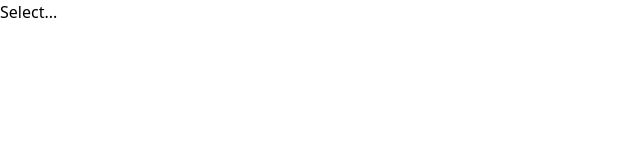
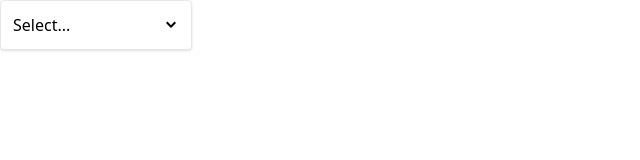
Before and after one commit to GReaper-DEV/reactjs-components, a React (Create React App) app: page / in a window 1280 px wide. Shown: the top 160 px of the page, without its empty margins (0-640 px from the left). Built offline with nearby package versions, Linux system fonts and the light colour scheme.

Commit message:
Added event listener and extra functionality.

```diff
--- a/src/components/Dropdown.js
+++ b/src/components/Dropdown.js
@@ -1,9 +1,27 @@
-import { useState } from 'react';
+import {useState, useEffect, useRef} from 'react';
+import {GoChevronDown, GoChevronUp} from 'react-icons/go';
+import Panel from './Panel';
 
-function Dropdown({options}){
+function Dropdown({options, value, onChange}) {
 
     const [isOpen, setIsOpen] = useState(false);
-    const [selectedOption, setSelectedOption] = useState('Select...');
+
+    const divEl = useRef();
+
+    useEffect(() => {
+        const handle = (event) => {
+            if (!divEl.current){
+                return;
+            }
+
+            if (!divEl.current.contains(event.target)){
+                setIsOpen(false);
+            }
+        }
+        document.addEventListener("click", handle, true);
+
+
+    }, []);
 
     const handleClick = () => {
         setIsOpen((currentIsOpen) => !isOpen);
@@ -11,19 +29,24 @@ function Dropdown({options}){
 
     const handleOptionClick = (option) => {
         setIsOpen(false);
-        setSelectedOption(option.label);
+        onChange(option);
     }
 
     const renderedOptions = options.map((option) => {
-        return <div onClick={() => handleOptionClick(option)} key={option.value}>
+        return <div className="hover:bg-sky-100 rounded cursor-pointer p-1" onClick={() => handleOptionClick(option)}
+                    key={option.value}>
             {option.label}
         </div>;
     })
 
     return (
-        <div>
-            <div onClick={handleClick}>{selectedOption}</div>
-            {isOpen && <div>{renderedOptions}</div>}
+        <div ref={divEl} className="w-48 relative">
+            <Panel className="flex justify-between items-center cursor-pointer"
+                 onClick={handleClick}>{value?.label || 'Select...'}
+                {isOpen ? <GoChevronUp /> : <GoChevronDown />}
+            </Panel>
+            {isOpen &&
+                <Panel className="absolute top-full">{renderedOptions}</Panel>}
         </div>
     );
 }
```
